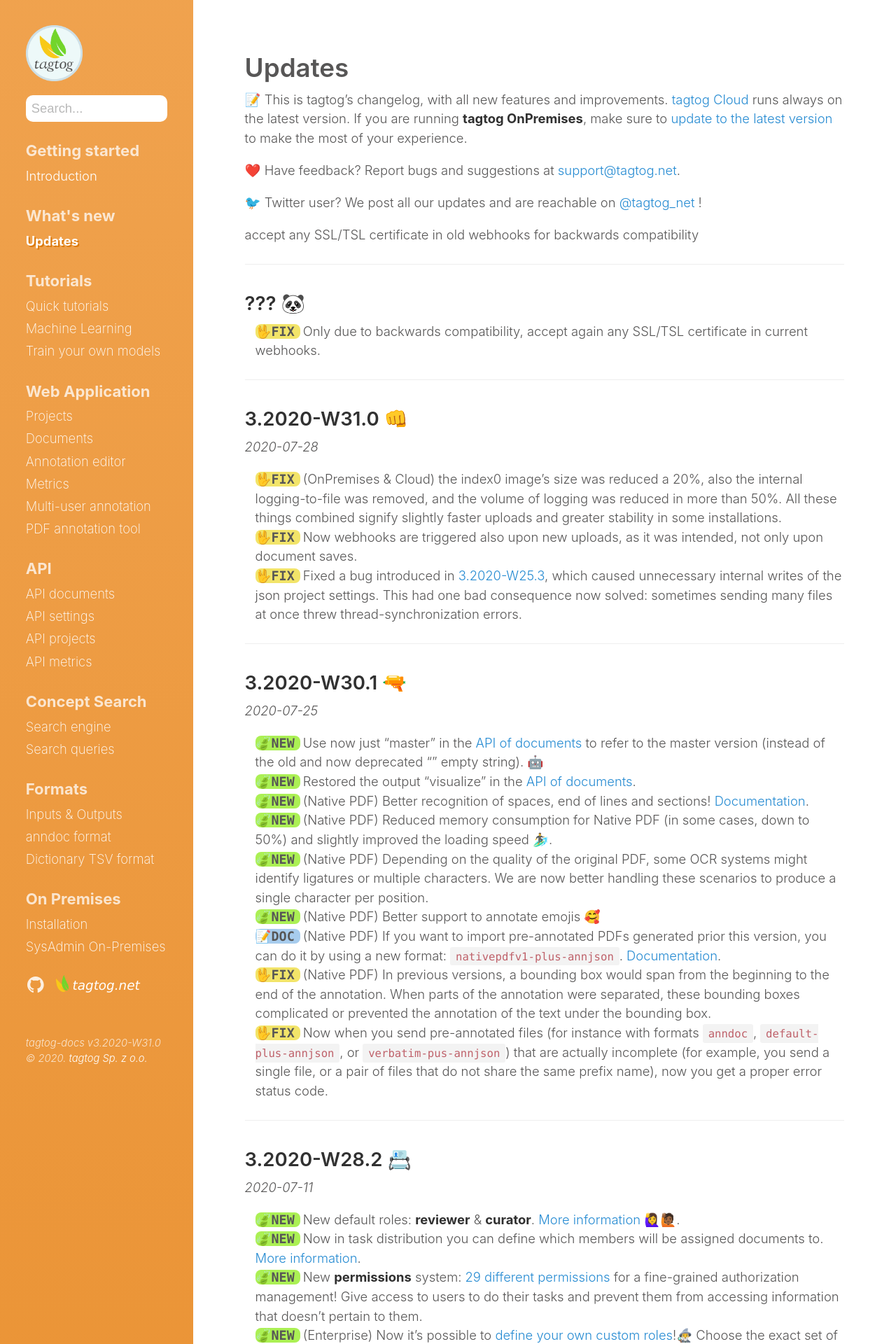
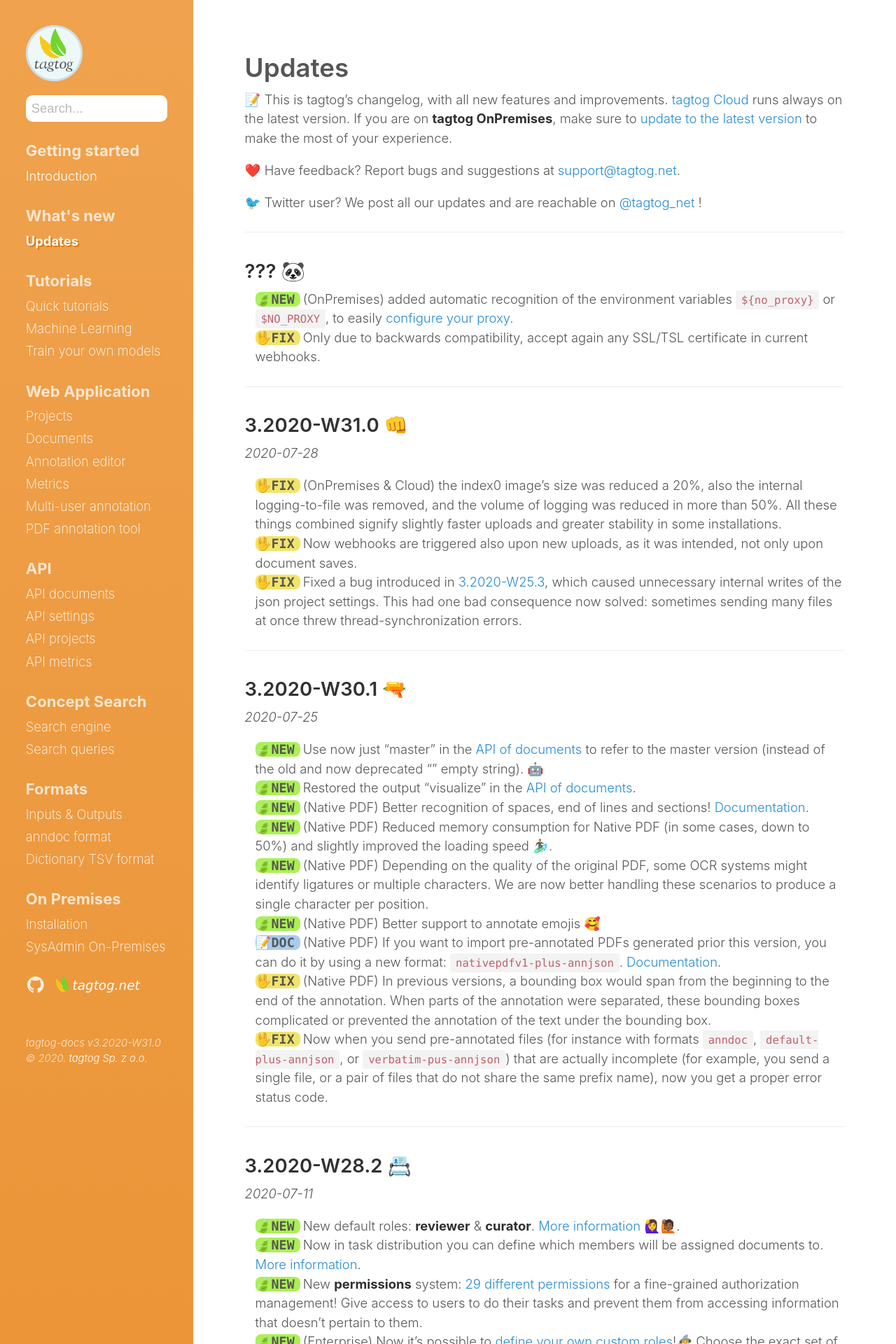
Before and after one commit to tagtogorg/tagtog-doc, a Jekyll site: the page built from updates.md, in a window 1280 px wide. Shown: the top 1920 px of the page at 70% size. Built offline with Jekyll 4.4.1, drawn with Linux system fonts in a browser that asks for light colours; nearby versions of some CDN libraries; emoji names are drawn with the system emoji font.

Commit message:
fix & add update

```diff
--- a/updates.md
+++ b/updates.md
@@ -6,19 +6,18 @@ id: updates
 notoc: true
 ---
 
-📝 This is tagtog's changelog, with all new features and improvements. [tagtog Cloud](https://www.tagtog.net) runs always on the latest version. If you are running **tagtog OnPremises**, make sure to [update to the latest version](on_premises_README.html) to make the most of your experience.
+📝 This is tagtog's changelog, with all new features and improvements. [tagtog Cloud](https://www.tagtog.net) runs always on the latest version. If you are on **tagtog OnPremises**, make sure to [update to the latest version](on_premises_README.html) to make the most of your experience.
 
 ❤️ Have feedback? Report bugs and suggestions at [support@tagtog.net](mailto:support@tagtog.net).
 
 🐦 Twitter user? We post all our updates and are reachable on [@tagtog_net](https://twitter.com/tagtog_net) !
-
-accept any SSL/TSL certificate in old webhooks for backwards compatibility
 
 ---
 
 ## ??? 🐼
 
 <ul class="updates">
+  <li class="new"><span markdown="1">(OnPremises) added automatic recognition of the environment variables `${no_proxy}` or `$NO_PROXY`, to easily [configure your proxy](http://localhost:4000/on_premises_README.html#proxy).</span></li>
   <li class="fix"><span markdown="1">Only due to backwards compatibility, accept again any SSL/TSL certificate in current webhooks.</span></li>
 </ul>
 
```
